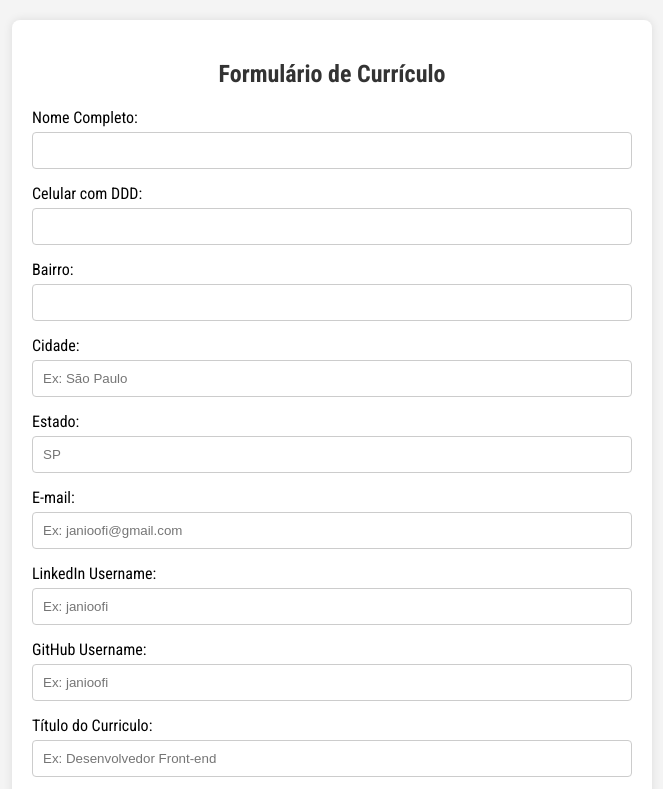
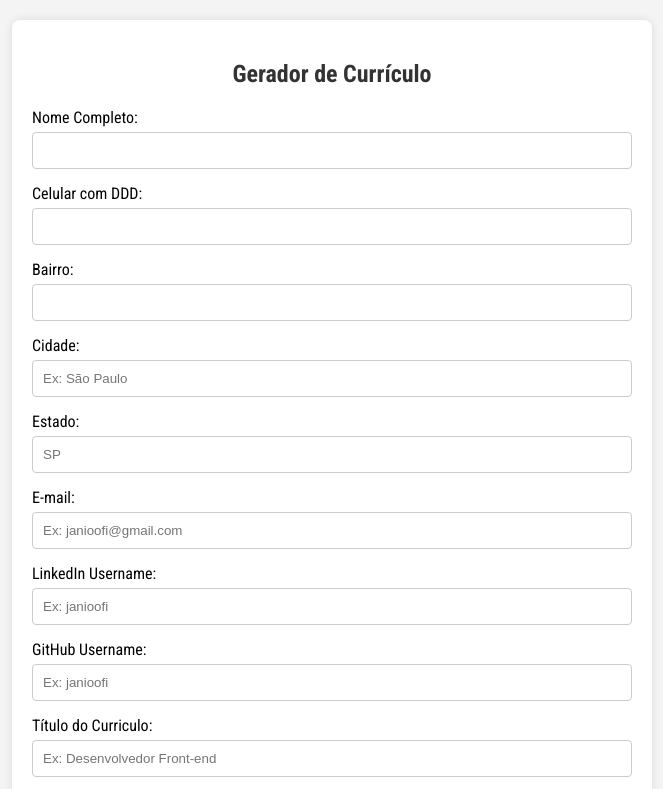
Before and after one commit to janioofi/curriculo-generator-dashboard, a plain HTML site: page index.html in a window 1280 px wide. Shown: the top 789 px of the page, without its empty margins (308-971 px from the left). Drawn offline with Linux system fonts and the light colour scheme.

Commit message:
Mudando Titulo

```diff
--- a/index.html
+++ b/index.html
@@ -5,11 +5,11 @@
     <meta name="viewport" content="width=device-width, initial-scale=1.0">
     <link rel="stylesheet" href="./assets/styles.css">
     <link rel="icon" type="image/x-icon" href="./assets/favicon.ico">
-    <title>Formulário de Currículo</title>
+    <title>Gerador de Currículo</title>
 </head>
 <body>
     <div class="container">
-        <h2>Formulário de Currículo</h2>
+        <h2>Gerador de Currículo</h2>
         <form id="curriculoForm">
             <div class="form-group">
                 <label for="nomeCompleto">Nome Completo:</label>
```
